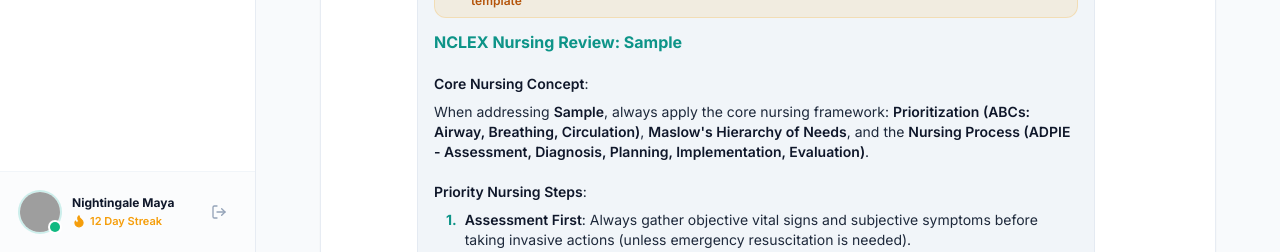
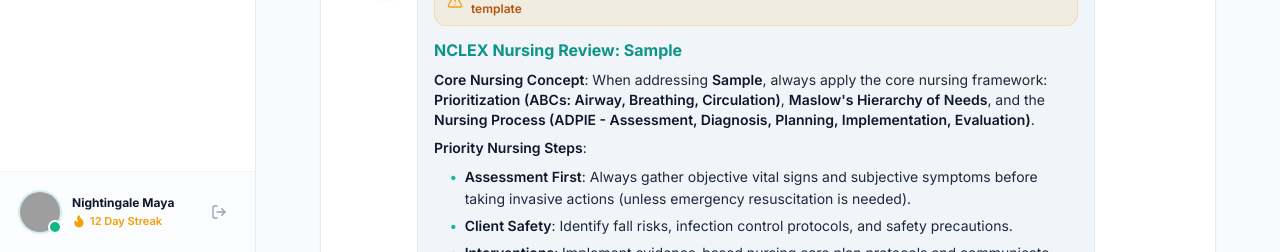
Before and after one commit to Federalkayo/nursaflow_webApp, a React (Vite) app: page /ai-tutor in a window 1280 px wide. Both pictures are taken after typing "Sample" into the empty fields and a click on the button "Send". Shown: the part 548-800 px from the top of the page. Built offline with nearby package versions, Linux system fonts and the light colour scheme; no server answers; the database is empty; grey boxes are pictures that could not be loaded.

Commit message:
fix: render markdown tables in AI tutor using react-markdown + remark-gfm

```diff
--- a/package.json
+++ b/package.json
@@ -13,14 +13,15 @@
     "deploy:groq-tutor": "supabase functions deploy groq-tutor"
   },
   "dependencies": {
-    "@google/genai": "^0.1.1",
     "@supabase/supabase-js": "^2.116.0",
+    "clsx": "^2.1.1",
     "groq-sdk": "^0.9.0",
-    "clsx": "^2.1.1",
     "lucide-react": "^0.441.0",
     "react": "^18.3.1",
     "react-dom": "^18.3.1",
+    "react-markdown": "^9.0.1",
     "react-router-dom": "^6.26.2",
+    "remark-gfm": "^4.0.0",
     "tailwind-merge": "^2.5.2"
   },
   "devDependencies": {
--- a/src/pages/ai-tutor/AiTutorPage.tsx
+++ b/src/pages/ai-tutor/AiTutorPage.tsx
@@ -1,5 +1,7 @@
 import React, { useState } from 'react';
 import { Bot, Send, Sparkles, CheckCircle, Crown, AlertTriangle } from 'lucide-react';
+import ReactMarkdown from 'react-markdown';
+import remarkGfm from 'remark-gfm';
 import { groqService } from '../../services/groq/groqService';
 import { ChatMessage } from '../../types';
 import { Card } from '../../components/common/Card';
@@ -10,75 +12,63 @@ import { useSubscriptionStatus } from '../../hooks/useSubscriptionStatus';
 import { NavLink } from 'react-router-dom';
 
 /**
- * Renders bold Markdown and headers nicely formatted in React JSX
+ * Renders full Markdown (bold, headers, lists, and GFM tables) as styled JSX.
+ * Uses react-markdown + remark-gfm so tables ( | col | col | ) render as real
+ * <table> elements instead of raw pipe-delimited text.
  */
 const FormattedMessage: React.FC<{ text: string }> = ({ text }) => {
-  const lines = text.split('\n');
-
-  const renderBoldText = (str: string) => {
-    const parts = str.split(/(\*\*.*?\*\*)/g);
-    return parts.map((part, i) => {
-      if (part.startsWith('**') && part.endsWith('**')) {
-        return (
-          <strong key={i} className="font-semibold text-slate-900 dark:text-white">
-            {part.slice(2, -2)}
-          </strong>
-        );
-      }
-      return part;
-    });
-  };
-
   return (
-    <div className="space-y-2 leading-relaxed">
-      {lines.map((line, idx) => {
-        const trimmed = line.trim();
-        if (!trimmed) return <div key={idx} className="h-1" />;
-
-        if (trimmed.startsWith('### ')) {
-          return (
-            <h3 key={idx} className="text-base font-bold text-brand-600 dark:text-brand-400 mt-2 mb-1">
-              {trimmed.replace(/^###\s+/, '')}
-            </h3>
-          );
-        }
-
-        if (trimmed.startsWith('## ')) {
-          return (
-            <h2 key={idx} className="text-lg font-extrabold text-slate-900 dark:text-white mt-3 mb-1">
-              {trimmed.replace(/^##\s+/, '')}
-            </h2>
-          );
-        }
-
-        if (trimmed.startsWith('* ') || trimmed.startsWith('- ')) {
-          const content = trimmed.replace(/^[\*\-]\s+/, '');
-          return (
-            <div key={idx} className="ml-3 flex items-start gap-2 text-sm">
+    <div className="space-y-2 leading-relaxed text-sm [&_p]:my-1">
+      <ReactMarkdown
+        remarkPlugins={[remarkGfm]}
+        components={{
+          h1: ({ children }) => (
+            <h2 className="text-lg font-extrabold text-slate-900 dark:text-white mt-3 mb-1">{children}</h2>
+          ),
+          h2: ({ children }) => (
+            <h2 className="text-lg font-extrabold text-slate-900 dark:text-white mt-3 mb-1">{children}</h2>
+          ),
+          h3: ({ children }) => (
+            <h3 className="text-base font-bold text-brand-600 dark:text-brand-400 mt-2 mb-1">{children}</h3>
+          ),
+          strong: ({ children }) => (
+            <strong className="font-semibold text-slate-900 dark:text-white">{children}</strong>
+          ),
+          ul: ({ children }) => <ul className="space-y-1 ml-1">{children}</ul>,
+          ol: ({ children }) => <ol className="space-y-1 ml-1 list-none">{children}</ol>,
+          li: ({ children }) => (
+            <li className="ml-3 flex items-start gap-2">
               <span className="text-brand-500 font-bold">•</span>
-              <span>{renderBoldText(content)}</span>
+              <span>{children}</span>
+            </li>
+          ),
+          table: ({ children }) => (
+            <div className="overflow-x-auto my-2 rounded-lg border border-slate-200 dark:border-slate-700">
+              <table className="min-w-full text-xs sm:text-sm border-collapse">{children}</table>
             </div>
-          );
-        }
-
-        if (/^\d+\.\s+/.test(trimmed)) {
-          const match = trimmed.match(/^(\d+\.)\s+(.*)/);
-          if (match) {
-            return (
-              <div key={idx} className="ml-3 flex items-start gap-2 text-sm">
-                <span className="text-brand-600 font-bold shrink-0">{match[1]}</span>
-                <span>{renderBoldText(match[2])}</span>
-              </div>
-            );
-          }
-        }
-
-        return (
-          <p key={idx} className="text-sm">
-            {renderBoldText(trimmed)}
-          </p>
-        );
-      })}
+          ),
+          thead: ({ children }) => (
+            <thead className="bg-slate-100 dark:bg-slate-800">{children}</thead>
+          ),
+          th: ({ children }) => (
+            <th className="px-3 py-2 text-left font-bold text-slate-900 dark:text-white border-b border-slate-200 dark:border-slate-700">
+              {children}
+            </th>
+          ),
+          td: ({ children }) => (
+            <td className="px-3 py-2 align-top border-b border-slate-100 dark:border-slate-800">{children}</td>
+          ),
+          tr: ({ children }) => <tr>{children}</tr>,
+          p: ({ children }) => <p className="text-sm">{children}</p>,
+          a: ({ href, children }) => (
+            <a href={href} target="_blank" rel="noreferrer" className="text-brand-600 underline">
+              {children}
+            </a>
+          ),
+        }}
+      >
+        {text}
+      </ReactMarkdown>
     </div>
   );
 };
```
Also changed, not shown: 1 other file (tests, documents, lock files or other folders).
